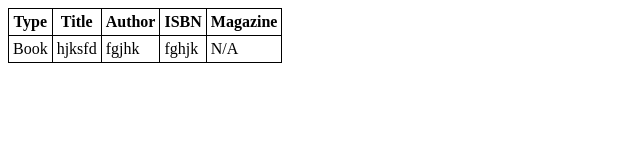
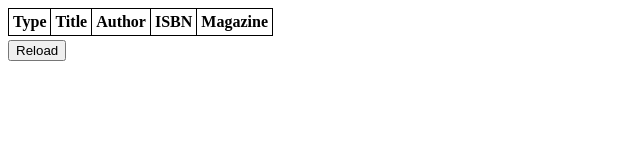
Before and after one commit to HighKingofMelons/sep1-redo, a plain HTML site: page website/index.html in a window 1280 px wide. Shown: the whole page, without its empty margins (0-640 px from the left). Drawn offline with Linux system fonts and the light colour scheme; no server answers.

Commit message:
reload button if necessary

```diff
--- a/website/index.html
+++ b/website/index.html
@@ -11,6 +11,9 @@
             border: 1px black solid;
             border-collapse: collapse;
             padding: 4px;
+        }
+        button {
+            margin-top: 4px;
         }
     </style>
     <table>
@@ -51,6 +54,7 @@
             </tr>
         </tbody>
     </table>
+    <button id="reload">Reload</button>
     <script>
         function loadSave() {
             request = new XMLHttpRequest();
@@ -59,10 +63,12 @@
             request.send();
         }
 
+        document.getElementById("reload").onclick = function() {loadSave}
+
         function insertTable (reply) {
             let xml = reply.responseXML;
-            const tableTemplate = "<tr><td>{}</td><td>{}</td><td>{}</td><td>{}</td><td>{}</td></tr>";
             let tablebody = document.getElementById("table-body");
+            tablebody.innerHTML = "";
 
             let books = xml.getElementsByTagName("Book");
             if (books.length > 0) {
```
